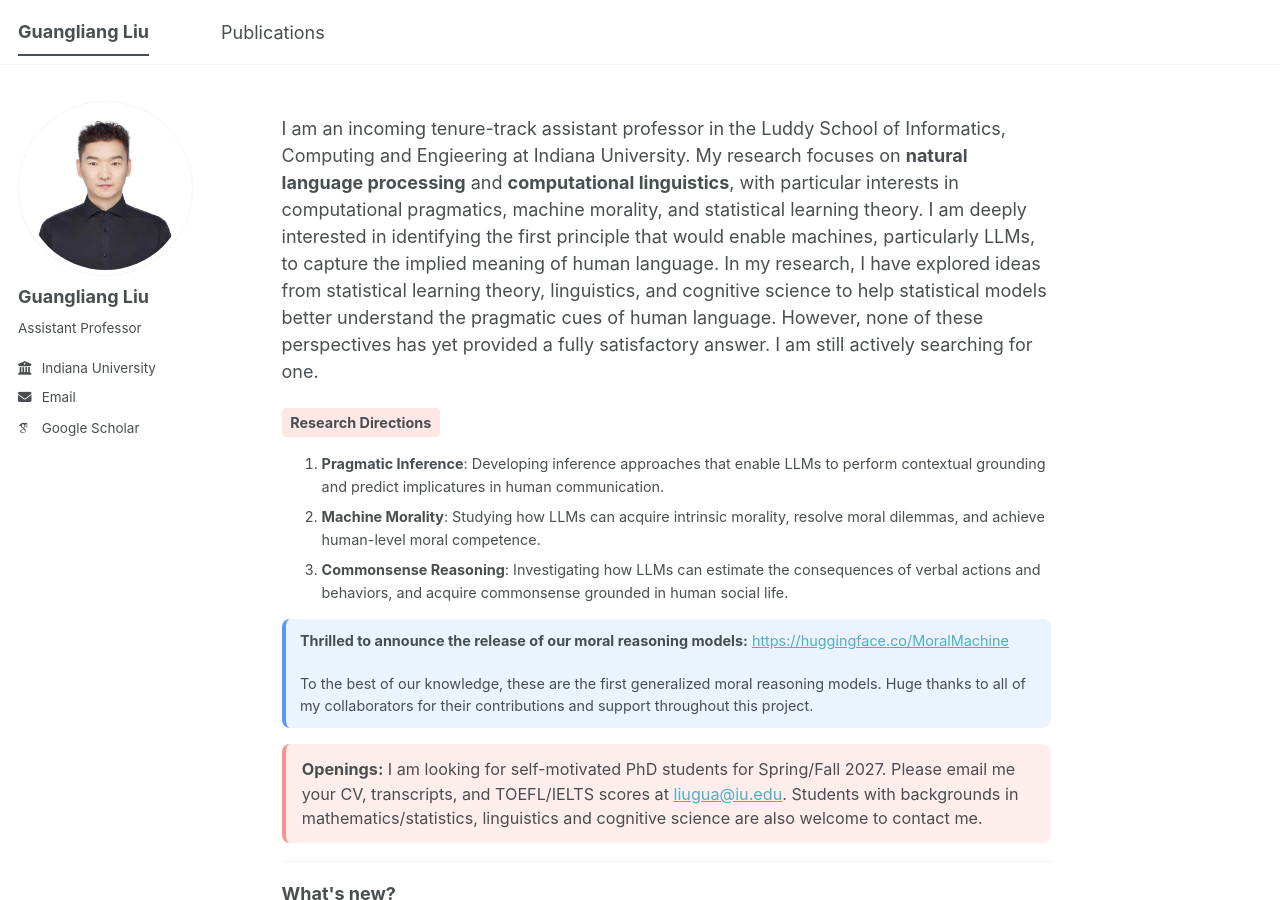
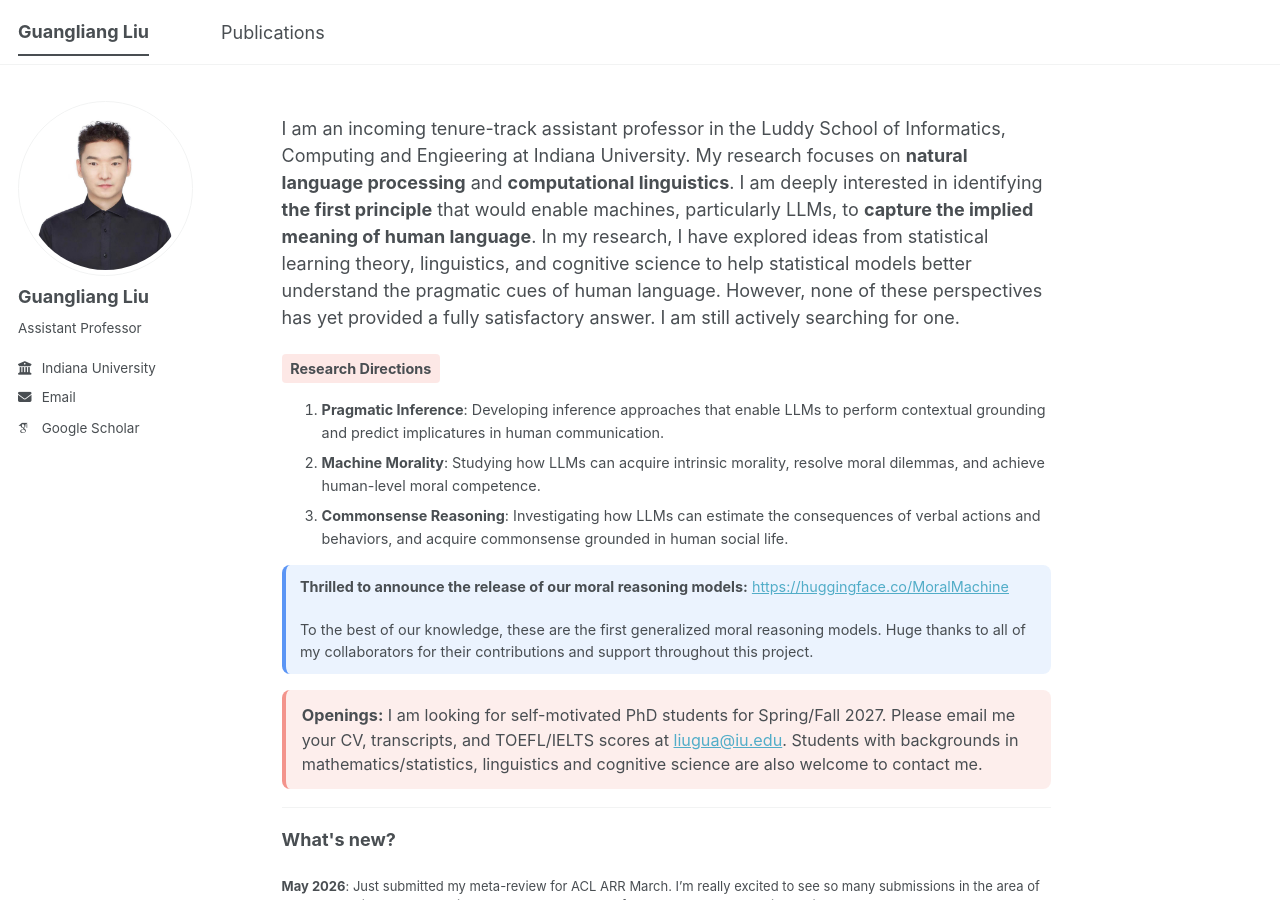
Before and after one commit to guangliang-nlp/guangliang-nlp.github.io, a Jekyll site: the page built from about.md, in a window 1280 px wide and 900 px high. Built offline with Jekyll 4.4.1, drawn with Linux system fonts in a browser that asks for light colours; some web fonts are replaced; a script bundle is joined from its source files by our own code; library files that are not in the unit come from our copies.

Commit message:
Update about.md

```diff
--- a/about.md
+++ b/about.md
@@ -7,9 +7,9 @@
   - /about.html
 ---
 <p style="font-size: 1.0em;">
-  I am an incoming tenure-track assistant professor in the Luddy School of Informatics, Computing and Engieering at Indiana University. My research focuses on <strong>natural language processing</strong> and <strong>computational linguistics</strong>, with particular interests in computational pragmatics, machine morality, and statistical learning theory.
+  I am an incoming tenure-track assistant professor in the Luddy School of Informatics, Computing and Engieering at Indiana University. My research focuses on <strong>natural language processing</strong> and <strong>computational linguistics</strong>.
 
-I am deeply interested in identifying the first principle that would enable machines, particularly LLMs, to capture the implied meaning of human language. In my research, I have explored ideas from statistical learning theory, linguistics, and cognitive science to help statistical models better understand the pragmatic cues of human language. However, none of these perspectives has yet provided a fully satisfactory answer. I am still actively searching for one.
+I am deeply interested in identifying <strong>the first principle</strong> that would enable machines, particularly LLMs, to <strong>capture the implied meaning of human language</strong>. In my research, I have explored ideas from statistical learning theory, linguistics, and cognitive science to help statistical models better understand the pragmatic cues of human language. However, none of these perspectives has yet provided a fully satisfactory answer. I am still actively searching for one.
 </p>
 
 <div style="font-size:0.8em; line-height:1.6;">
```
